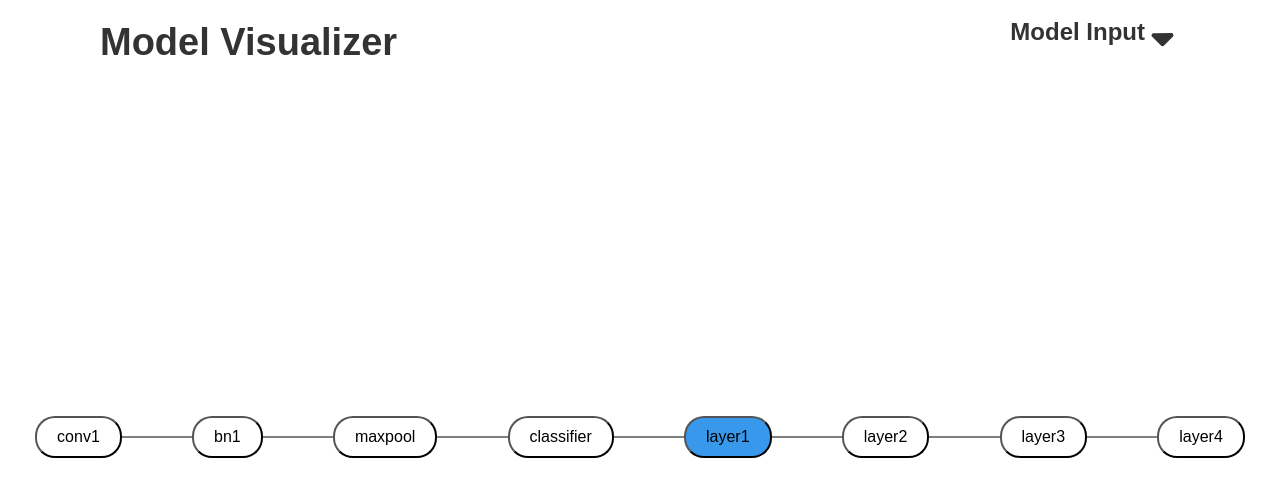
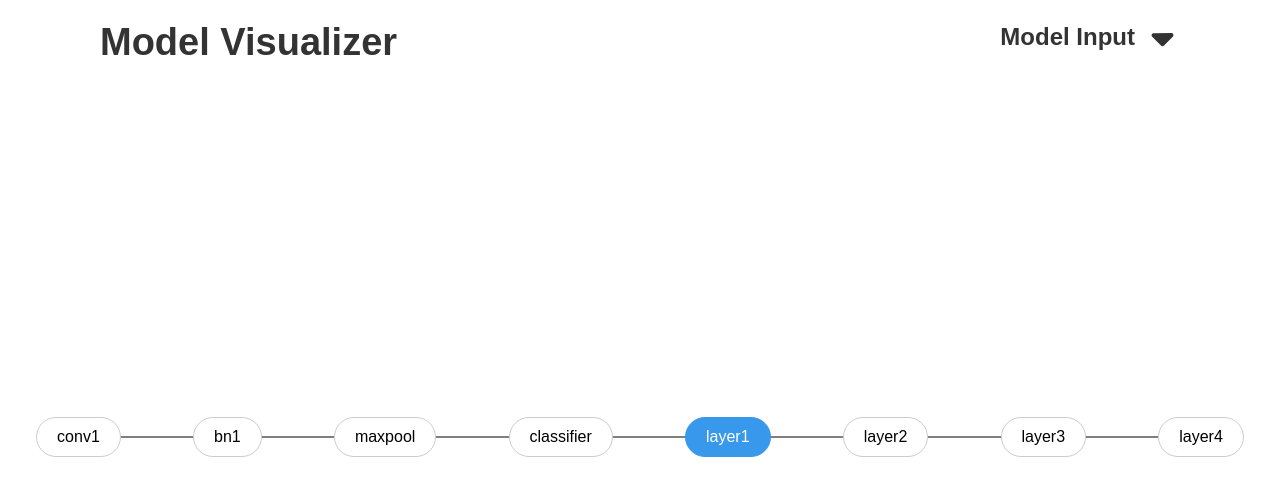
Before and after one commit to baxtrax/Model-Visualizer, a plain HTML site: page index.html in a window 1280 px wide. Drawn offline with Linux system fonts and the light colour scheme.

Commit message:
minor style adjustments

```diff
--- a/style.css
+++ b/style.css
@@ -40,18 +40,21 @@ body {
 
 .title {
     flex-grow: 1;
-    flex-shrink: 1;
     flex-basis: 0%;
+    min-width: 15ch;
 }
 
 .dropdown {
     position: relative;
-    display: block;
+    display: flex;
+    height: 100%;
     flex-direction: column;
-    justify-content: flex-start;
+    justify-content: flex-end;
     flex-grow: 0;
     flex-shrink: 1;
     flex-basis: auto;
+    flex-direction: row;
+    align-items: center;
     cursor: pointer;
 }
 
@@ -65,6 +68,8 @@ body {
 
 .dropdown-text {
     padding-left: 15vw;
+    margin-bottom: 0;
+    margin-right: 10px;
     position: static;
 }
 
@@ -136,6 +141,7 @@ body {
     display: inline-block;
     padding: 10px 20px;
     background-color: #FFFFFF;
+    border: 1px solid #ccc;
     color: black;
     max-height: 50px;
     text-align: center;
@@ -145,12 +151,16 @@ body {
 }
 
 .attracted-button.clickable {
+    color: white;
     background-color: #3898ec;
+    border-color: #3898ec;
     cursor: pointer;
 }
 
 .attracted-button.clickable.back {
+    color: white;
     background-color: #f67f24;
+    border-color: #f67f24;
 }
 
 .hidden {
```
